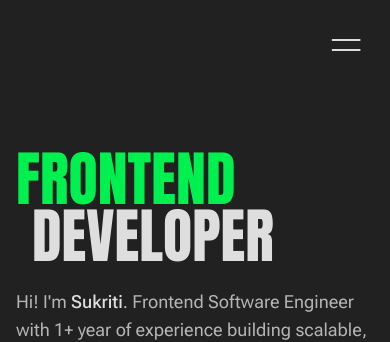
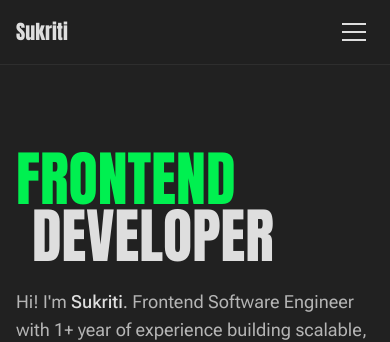
Before and after one commit to khyati2002/Sukriti_Portfolio, a Next.js app: page / in a window 390 px wide. Shown: the top 342 px of the page. Built offline with nearby package versions, Linux system fonts and the light colour scheme.

Commit message:
Update Navbar.tsx

```diff
--- a/components/Navbar.tsx
+++ b/components/Navbar.tsx
@@ -1,159 +1,199 @@
 'use client';
 import { cn } from '@/lib/utils';
-import { useState } from 'react';
-import { MoveUpRight } from 'lucide-react';
-import { useRouter } from 'next/navigation';
-import { GENERAL_INFO, SOCIAL_LINKS } from '@/lib/data';
+import { useEffect, useState } from 'react';
 
-const COLORS = [
-    'bg-yellow-500 text-black',
-    'bg-blue-500 text-white',
-    'bg-teal-500 text-black',
-    'bg-indigo-500 text-white',
-];
-
-const MENU_LINKS = [
+const NAV_LINKS = [
     {
         name: 'Home',
-        url: '/',
+        href: '#banner',
     },
     {
-        name: 'About Me',
-        url: '/#about-me',
+        name: 'Skills',
+        href: '#my-stack',
     },
     {
         name: 'Experience',
-        url: '/#my-experience',
+        href: '#my-experience',
     },
     {
         name: 'Projects',
-        url: '/#selected-projects',
+        href: '#selected-projects',
     },
 ];
 
 const Navbar = () => {
-    const [isMenuOpen, setIsMenuOpen] = useState(false);
-    const router = useRouter();
+    const [activeSection, setActiveSection] = useState('');
+    const [isMobileMenuOpen, setIsMobileMenuOpen] = useState(false);
+
+    useEffect(() => {
+        const handleScroll = () => {
+            const sections = NAV_LINKS.map((link) => ({
+                id: link.href.substring(1),
+                href: link.href,
+            }));
+
+            const scrollPosition = window.scrollY + 120; // Account for navbar height + some offset
+
+            // Find the section that is currently in view
+            let currentSection = sections[0].href; // Default to first section
+
+            // Check sections from bottom to top
+            for (let i = sections.length - 1; i >= 0; i--) {
+                const section = document.getElementById(sections[i].id);
+                if (section) {
+                    const sectionTop = section.offsetTop;
+
+                    // If scroll position has passed this section's top, this is the active section
+                    if (scrollPosition >= sectionTop) {
+                        currentSection = sections[i].href;
+                        break;
+                    }
+                }
+            }
+
+            setActiveSection(currentSection);
+        };
+
+        // Use requestAnimationFrame for smoother scroll detection
+        let ticking = false;
+        const onScroll = () => {
+            if (!ticking) {
+                window.requestAnimationFrame(() => {
+                    handleScroll();
+                    ticking = false;
+                });
+                ticking = true;
+            }
+        };
+
+        window.addEventListener('scroll', onScroll, { passive: true });
+        handleScroll(); // Initial check
+
+        return () => window.removeEventListener('scroll', onScroll);
+    }, []);
+
+    const handleClick = (e: React.MouseEvent<HTMLAnchorElement>, href: string) => {
+        e.preventDefault();
+        // Set active section immediately when clicking
+        setActiveSection(href);
+
+        const element = document.querySelector(href);
+        if (element) {
+            const elementPosition = element.getBoundingClientRect().top;
+            const offsetPosition = elementPosition + window.pageYOffset - 80; // 80px for navbar height
+
+            window.scrollTo({
+                top: offsetPosition,
+                behavior: 'smooth',
+            });
+            setIsMobileMenuOpen(false);
+        }
+    };
 
     return (
-        <>
-            <div className="sticky top-0 z-[4]">
+        <nav className="fixed top-0 left-0 right-0 z-[50] bg-background/80 backdrop-blur-sm border-b border-border/50">
+            <div className="container">
+                <div className="flex items-center justify-between h-16 md:h-20">
+                    {/* Logo/Brand */}
+                    <div className="text-xl md:text-2xl font-anton">
+                        <a
+                            href="#banner"
+                            onClick={(e) => handleClick(e, '#banner')}
+                            className="hover:text-primary transition-colors"
+                        >
+                            Sukriti
+                        </a>
+                    </div>
+
+                    {/* Navigation Links*/}
+                    <div className="hidden md:flex items-center gap-10">
+                        {NAV_LINKS.map((link) => (
+                            <a
+                                key={link.name}
+                                href={link.href}
+                                onClick={(e) => handleClick(e, link.href)}
+                                className={cn(
+                                    'text-sm uppercase font-anton tracking-wider transition-colors relative py-2',
+                                    {
+                                        'text-primary': activeSection === link.href,
+                                        'text-muted-foreground hover:text-foreground':
+                                            activeSection !== link.href,
+                                    },
+                                )}
+                            >
+                                {link.name}
+                                {activeSection === link.href && (
+                                    <span className="absolute bottom-0 left-0 right-0 h-0.5 bg-primary" />
+                                )}
+                            </a>
+                        ))}
+                    </div>
+
+                    {/* Mobile Menu Button */}
                     <button
-                    className={cn(
-                        'group size-12 absolute top-5 right-5 md:right-10 z-[2]',
-                    )}
-                    onClick={() => setIsMenuOpen(!isMenuOpen)}
+                        className="md:hidden flex flex-col gap-1.5 p-2"
+                        onClick={() => setIsMobileMenuOpen(!isMobileMenuOpen)}
+                        aria-label="Toggle menu"
                     >
                         <span
                             className={cn(
-                            'inline-block w-3/5 h-0.5 bg-foreground rounded-full absolute left-1/2 -translate-x-1/2 top-1/2 duration-300 -translate-y-[5px] ',
+                                'w-6 h-0.5 bg-foreground transition-all duration-300',
                                 {
-                                'rotate-45 -translate-y-1/2': isMenuOpen,
-                                'md:group-hover:rotate-12': !isMenuOpen,
+                                    'rotate-45 translate-y-2': isMobileMenuOpen,
                                 },
                             )}
-                    ></span>
+                        />
                         <span
                             className={cn(
-                            'inline-block w-3/5 h-0.5 bg-foreground rounded-full absolute left-1/2 -translate-x-1/2 top-1/2 duration-300 translate-y-[5px] ',
+                                'w-6 h-0.5 bg-foreground transition-all duration-300',
                                 {
-                                '-rotate-45 -translate-y-1/2': isMenuOpen,
-                                'md:group-hover:-rotate-12': !isMenuOpen,
+                                    'opacity-0': isMobileMenuOpen,
                                 },
                             )}
-                    ></span>
+                        />
+                        <span
+                            className={cn(
+                                'w-6 h-0.5 bg-foreground transition-all duration-300',
+                                {
+                                    '-rotate-45 -translate-y-2': isMobileMenuOpen,
+                                },
+                            )}
+                        />
                     </button>
                 </div>
 
+                {/* Mobile Menu */}
                 <div
                     className={cn(
-                    'overlay fixed inset-0 z-[2] bg-black/70 transition-all duration-150',
+                        'md:hidden overflow-hidden transition-all duration-300',
                         {
-                        'opacity-0 invisible pointer-events-none': !isMenuOpen,
+                            'max-h-0': !isMobileMenuOpen,
+                            'max-h-96 pb-4': isMobileMenuOpen,
                         },
                     )}
-                onClick={() => setIsMenuOpen(false)}
-            ></div>
-
-            <div
+                >
+                    <div className="flex flex-col gap-6 pt-4 border-t border-border">
+                        {NAV_LINKS.map((link) => (
+                            <a
+                                key={link.name}
+                                href={link.href}
+                                onClick={(e) => handleClick(e, link.href)}
                                 className={cn(
-                    'fixed top-0 right-0 h-[100dvh] w-[500px] max-w-[calc(100vw-3rem)] transform translate-x-full transition-transform duration-700 z-[3] overflow-hidden gap-y-14',
-                    'flex flex-col lg:justify-center py-10',
-                    { 'translate-x-0': isMenuOpen },
-                )}
-            >
-                <div
-                    className={cn(
-                        'fixed inset-0 scale-150 translate-x-1/2 rounded-[50%] bg-background-light duration-700 delay-150 z-[-1]',
+                                    'text-sm uppercase font-anton tracking-wider transition-colors py-2',
                                     {
-                            'translate-x-0': isMenuOpen,
+                                        'text-primary': activeSection === link.href,
+                                        'text-muted-foreground hover:text-foreground':
+                                            activeSection !== link.href,
                                     },
                                 )}
-                ></div>
-
-                <div className="grow flex md:items-center w-full max-w-[300px] mx-8 sm:mx-auto">
-                    <div className="flex gap-10 lg:justify-between max-lg:flex-col w-full">
-                        <div className="max-lg:order-2">
-                            <p className="text-muted-foreground mb-5 md:mb-8">
-                                SOCIAL
-                            </p>
-                            <ul className="space-y-3">
-                                {SOCIAL_LINKS.map((link) => (
-                                    <li key={link.name}>
-                                        <a
-                                            href={link.url}
-                                            target="_blank"
-                                            rel="noreferrer"
-                                            className="text-lg capitalize hover:underline"
                             >
                                 {link.name}
                             </a>
-                                    </li>
                         ))}
-                            </ul>
-                        </div>
-                        <div className="">
-                            <p className="text-muted-foreground mb-5 md:mb-8">
-                                MENU
-                            </p>
-                            <ul className="space-y-3">
-                                {MENU_LINKS.map((link, idx) => (
-                                    <li key={link.name}>
-                                        <button
-                                            onClick={() => {
-                                                router.push(link.url);
-                                                setIsMenuOpen(false);
-                                            }}
-                                            className="group text-xl flex items-center gap-3"
-                                        >
-                                            <span
-                                                className={cn(
-                                                    'size-3.5 bg-white/20 rounded-full flex items-center justify-center group-hover:scale-[200%] transition-all',
-                                                    COLORS[idx],
-                                                )}
-                                            >
-                                                <MoveUpRight
-                                                    size={8}
-                                                    className="scale-0 group-hover:scale-100 transition-all"
-                                                />
-                                            </span>
-                                            {link.name}
-                                        </button>
-                                    </li>
-                                ))}
-                            </ul>
                     </div>
                 </div>
             </div>
-
-                <div className="w-full max-w-[300px] mx-8 sm:mx-auto">
-                    <p className="text-muted-foreground mb-4">GET IN TOUCH</p>
-                    <a href={`mailto:${GENERAL_INFO.email}`}>
-                        {GENERAL_INFO.email}
-                    </a>
-                </div>
-            </div>
-        </>
+        </nav>
     );
 };
 
```
Lines whose indentation alone changed are shown as unchanged.
